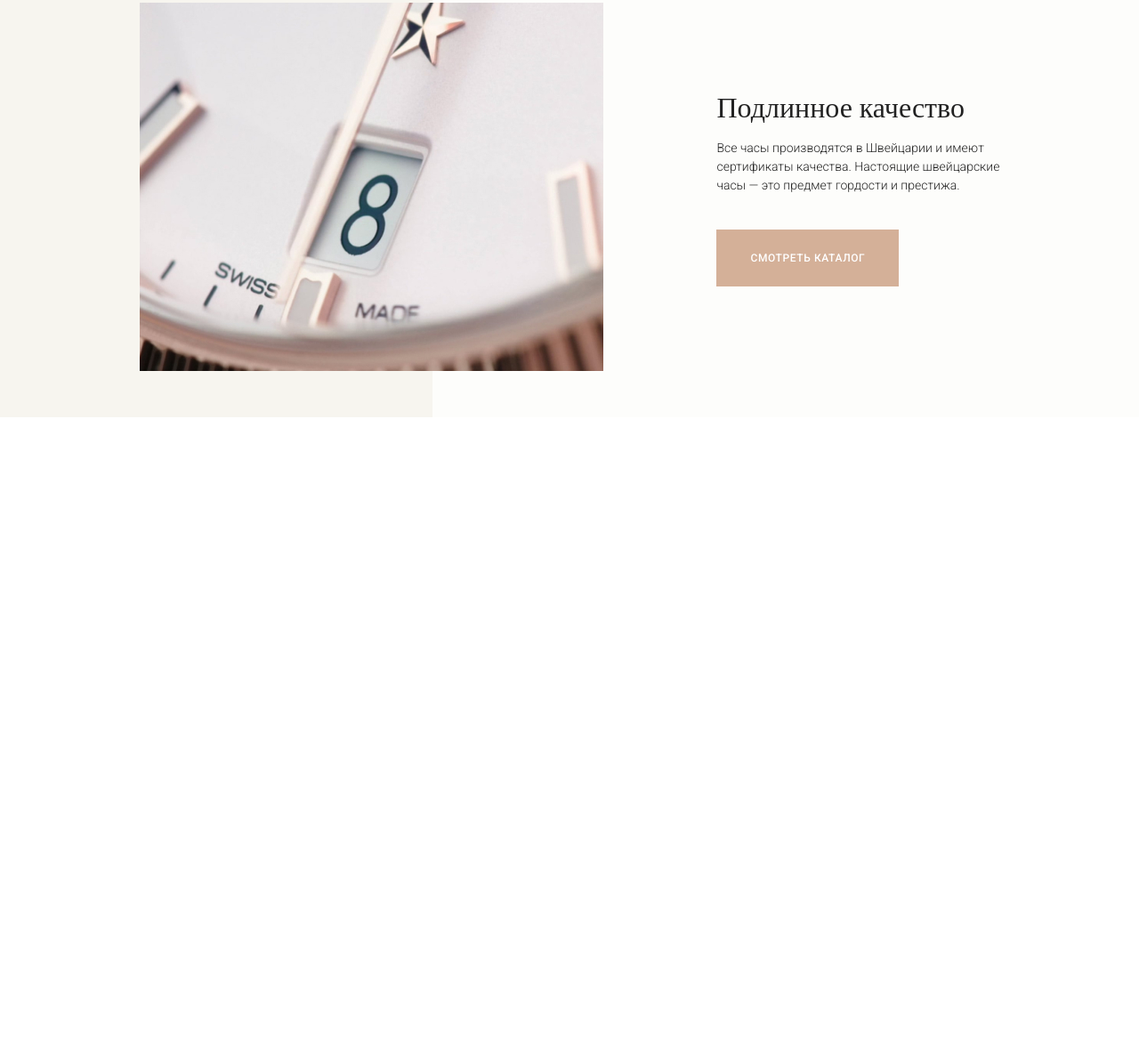
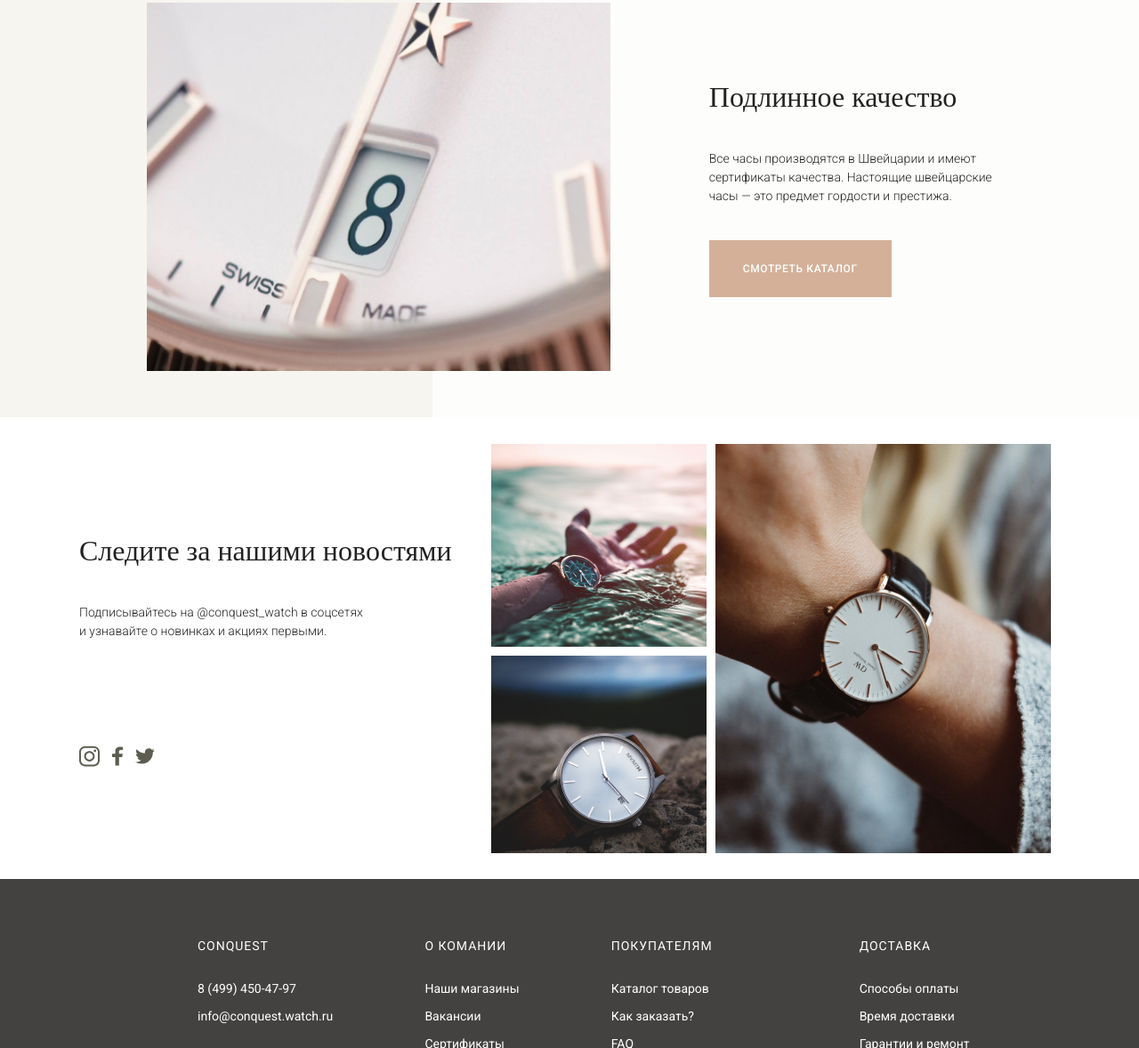
Before and after one commit to mr-usackiy/watch_place, a plain HTML site: page index.html in a window 1280 px wide. Shown: the part 1622-2800 px from the top of the page at 89% size. Before the commit the page ends 2091 px from the top, so only its background shows below. Drawn offline with nearby package versions, Linux system fonts and the light colour scheme; a web font is replaced by a local one.

Commit message:
Вроде готово все

```diff
--- a/css/style.css
+++ b/css/style.css
@@ -338,10 +338,10 @@ li a{
 .wrapper_true_quality{
     display: flex;
     align-items: center;
-   position: relative;
-   width: 100%;
-   height: 519px;
-   margin: 0 auto;
+    position: relative;
+    width: 100%;
+    height: 519px;
+    margin: 0 auto;
 }
 .banner_1{
     z-index: -1;
@@ -365,11 +365,13 @@ li a{
     margin: 0 auto;
     width: 967px;
     display: flex;
-    justify-content: space-between;
+    justify-content:space-evenly;
     align-items: center;
 
 }
 .catalog_name_2{
+    padding-bottom: 24px;
+    text-align: start;
     font-family: Playfair Display;
     font-style: normal;
     font-weight: normal;
@@ -390,3 +392,115 @@ li a{
     text-transform: uppercase;
     color: #FFFFFF;
 }
+
+
+
+
+
+
+
+
+
+
+
+
+
+
+.quality_content{
+    width: 1171px;
+}
+.news-pic{
+    width:649px ;
+    display: flex;
+    justify-content: space-evenly;
+}
+.news-pic1{
+    display: flex;
+    flex-direction: column;
+    justify-content: space-between
+}
+.icons{
+    padding-top: 79px;
+}
+.icons img:nth-child(2){
+    padding-left: 10px;
+    padding-right: 10px;
+}
+
+
+
+
+
+
+
+
+
+
+
+
+
+
+
+
+footer{
+    background-color:rgb(68, 66, 64);
+}
+
+.footer_content{
+    display: flex;
+    flex-direction: column;
+}
+.footer_text{
+    width: 966px;
+    margin: 0 auto;
+    display: flex;
+    flex-direction: row;
+    justify-content: space-between;
+    padding: 67px 0px 67px 0px;
+}
+.footer_text ul{
+    flex-direction: column;
+}
+
+.footer_li li:nth-child(2){
+    padding-bottom:15px;
+    color: white;
+    font-family: Roboto;
+    font-style: normal;
+    font-weight: normal;
+    font-size: 12px;
+    line-height: 14px;
+}
+.footer_li li:nth-child(3){
+    padding-bottom:15px;
+    color: white;
+    font-family: Roboto;
+    font-style: normal;
+    font-weight: normal;
+    font-size: 12px;
+    line-height: 14px;
+}
+.footer_li li:nth-child(4){
+    padding-bottom:15px;
+    color: white;
+    font-family: Roboto;
+    font-style: normal;
+    font-weight: normal;
+    font-size: 12px;
+    line-height: 14px;
+}
+.footer_name{
+    padding-bottom: 32px;
+    font-family: Roboto;
+    font-style: normal;
+    font-weight: bold;
+    font-size: 14px;
+    line-height: 16px;
+    letter-spacing: 0.07em;
+    text-transform: uppercase;
+
+color: #FFFFFF;
+}
+.footer_li_text{
+    color: white;
+}
--- a/index.html
+++ b/index.html
@@ -148,6 +148,7 @@
         <div class="quality_content">
             <div class="quality-pic">
                 <img src="/img/images/photo_banner_quality.jpg">
+
             </div>
             <div class="quality_text">
                 <h1 class="catalog_name_2">Подлинное качество</h1>
@@ -160,22 +161,69 @@
         </div>
     </div>
 
+<!--true_quality end-->
+
+
+<!--news start-->
+    <div class="wrapper_true_quality">
+        <div class="quality_content">
+            <div class="quality_text">
+                <h1 class="catalog_name_2">Следите за нашими новостями</h1>
+                <h3 class="catalog_info">Подписывайтесь на <strong>@conquest_watch</strong> в соцсетях<br>
+                и узнавайте о новинках и акциях первыми.</h3>
+                <div class="icons">
+                    <img src="img/icon/instagram_icon.svg" >
+                    <img src="img/icon/facebook_icon.svg" >
+                    <img src="img/icon/twitter_icon.svg" >
+                </div>
+           </div>
+           <div class="news-pic">
+                <div class="news-pic1">
+                    <img src="img/images/photo_1.jpg" class="photo_1">
+                    <img src="img/images/photo_2.jpg" class="photo_2">
+                </div>
+            <img src="img/images/photo_3.jpg" class="photo_3">
+            </div>
+        </div>
+    </div>
+<!--news end-->
 
 
 
-
-
-
-
-
-
-
-
-
-
-
-
-<!--true_quality end-->
+<!--footer start-->
+<footer>
+    <div class="footer_content">
+        <div class="footer_text">
+            <ul class="footer_li">
+                <li class="footer_name"><a href="#" class="footer_li_text">CONQUEST</a></li>
+                <li><a href="#" class="footer_li_text">8 (499) 450-47-97</a></li>
+                <li><a href="#" class="footer_li_text">info@conquest.watch.ru</a></li>
+            </ul>
+            <ul class="footer_li">
+                <li class="footer_name"><a href="#" class="footer_li_text">О КОМАНИИ</a></li>
+                <li><a href="#" class="footer_li_text">Наши магазины</a></li>
+                <li><a href="#" class="footer_li_text">Вакансии</a></li>
+                <li><a href="#" class="footer_li_text">Сертификаты</a></li>
+                <li><a href="#" class="footer_li_text">Отзывы</a></li>
+            </ul>
+            <ul class="footer_li">
+                <li class="footer_name"><a href="#" class="footer_li_text">ПОКУПАТЕЛЯМ</a></li>
+                <li><a href="#" class="footer_li_text">Каталог товаров</a></li>
+                <li><a href="#" class="footer_li_text">Как заказать?</a></li>
+                <li><a href="#" class="footer_li_text">FAQ</a></li>
+                <li><a href="#" class="footer_li_text">Корпоративным клиентам</a></li>
+            </ul>
+            <ul class="footer_li">
+                <li class="footer_name"><a href="#" class="footer_li_text">ДОСТАВКА</a></li>
+                <li><a href="#" class="footer_li_text">Способы оплаты</a></li>
+                <li><a href="#" class="footer_li_text">Время доставки</a></li>
+                <li><a href="#" class="footer_li_text">Гарантии и ремонт</a></li>
+                <li><a href="#" class="footer_li_text">Возврат и компенсация</a></li>
+            </ul>
+        </div>
+    </div>
+</footer>
+<!--footer end-->
 
 </body>
 </html>
```
Also changed, not shown: img/icon/facebook_icon.svg (added), img/icon/instagram_icon.svg (added), img/icon/twitter_icon.svg (added), img/images/photo_1.jpg (added), img/images/photo_2.jpg (added), img/images/photo_3.jpg (added).
